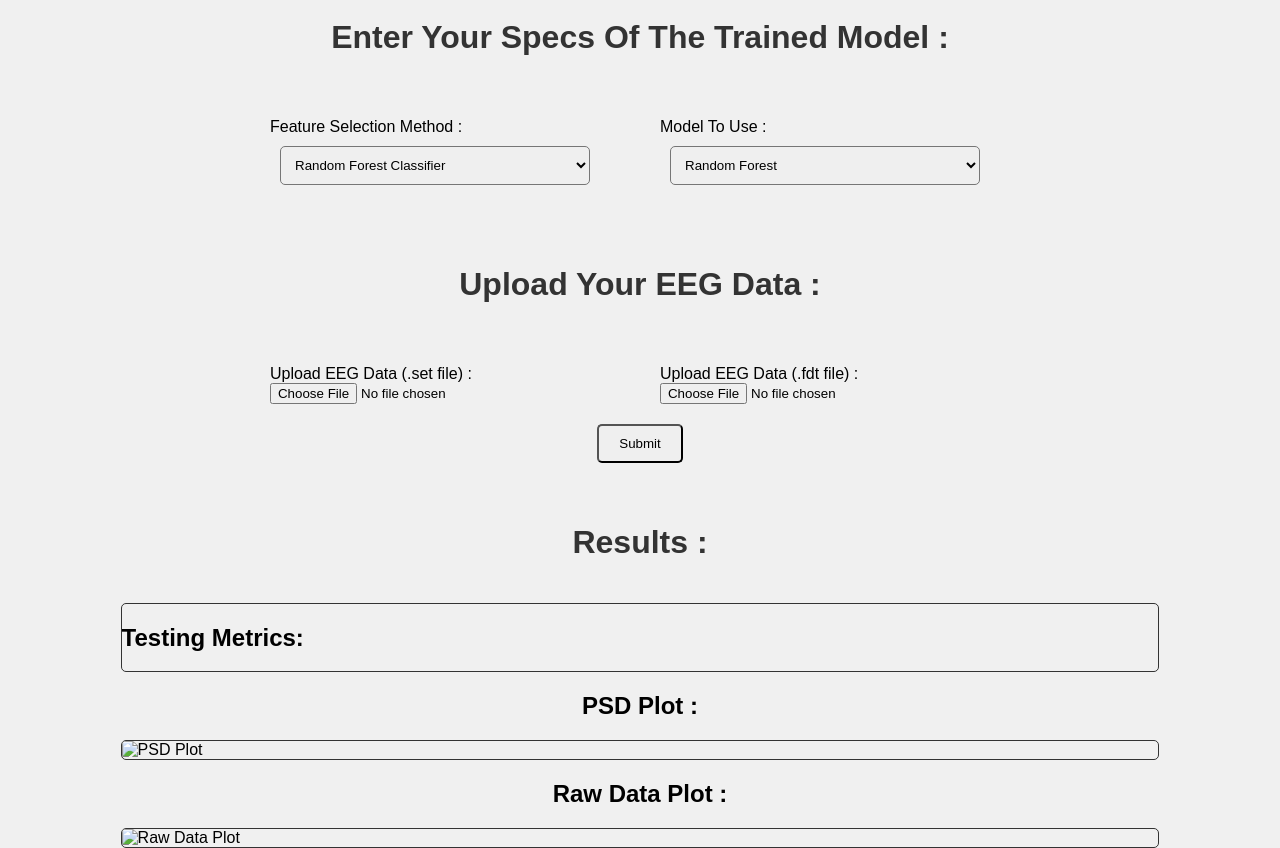
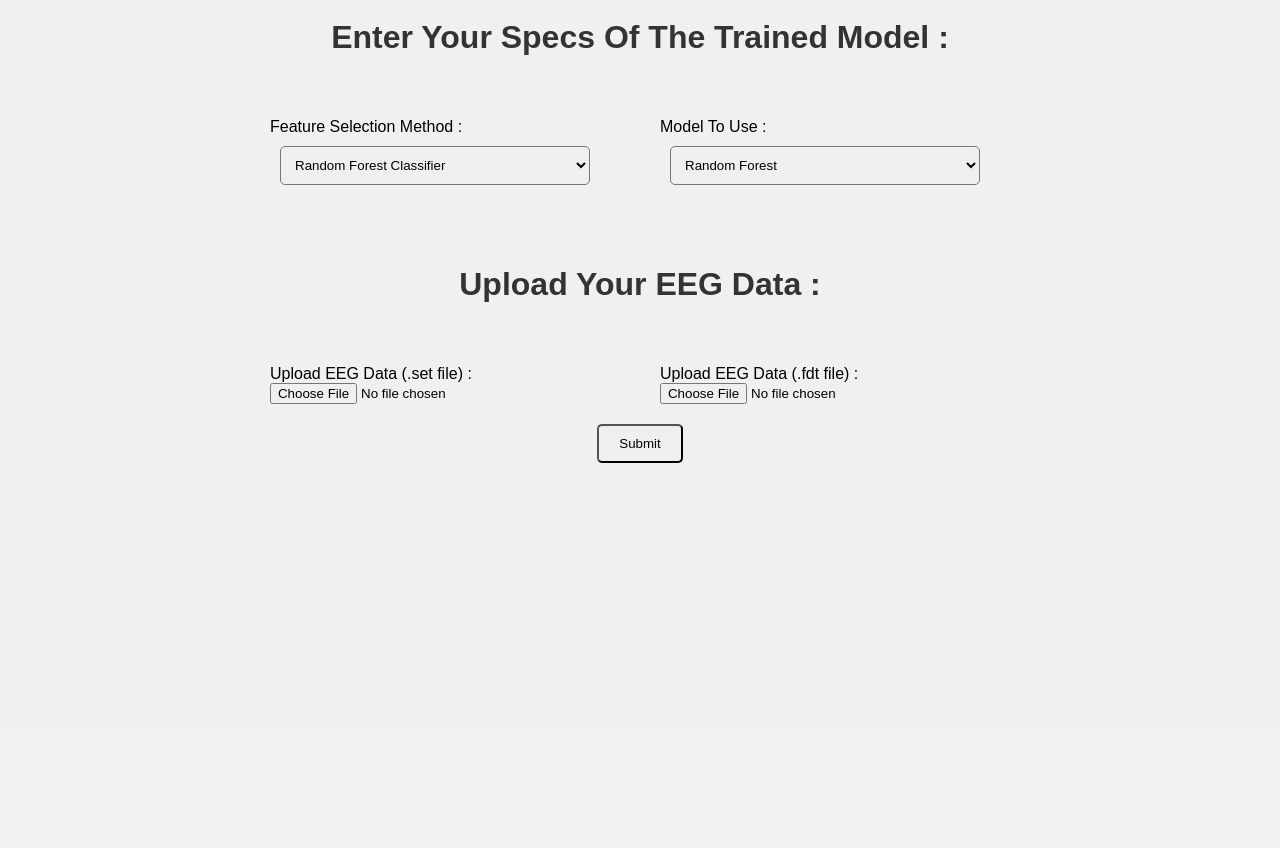
Before and after one commit to AmineMekki01/project_study_of_attentional_deficit, a Flask app: page /test in a window 1280 px wide. Shown: the part 68-916 px from the top of the page. After the commit the page ends 531 px from the top, so only its background shows below. Run offline with Flask 3, Linux system fonts and the light colour scheme.

Commit message:
feat(update): Updating web code

```diff
--- a/static/scripts.js
+++ b/static/scripts.js
@@ -33,16 +33,34 @@
 function setupFormSubmit(endpoint) {
     $('#upload-form').submit(function(e) {
         e.preventDefault();
+
+        $('.results-container').css('display', 'none');
+        $('#metrics_id').empty();
+        // remove data from previous submission
+        $('#psd-plot').attr('src', '');
+        $('#raw-data-plot').attr('src', '');
+        $('#train-confusion-matrix').attr('src', '');
+        $('#test-confusion-matrix').attr('src', '');
+
+
         var formData = new FormData(this);
         $.ajax({
             url: endpoint,
             type: 'POST',
             data: formData,
             success: function(data) {
-                console.log("xxxxxxxxxx",data);
+
+                $('#psd-plot').attr('src', '');
+                $('#raw-data-plot').attr('src', '');
+                $('#train-confusion-matrix').attr('src', '');
+                $('#test-confusion-matrix').attr('src', '');
+                // Step 2: Show the results container when the new data arrives
+                $('.results-container').css('display', 'block');
+
                 $('#psd-plot').attr('src', data.psd_path);
                 $('#raw-data-plot').attr('src', data.raw_data_path);
                 $('#train-confusion-matrix').attr('src', data.confusion_matrix_plot_path);
+
                 var table = createTableFromJSON(data.metrics);
                 $('#metrics_id').html(table);
             },
@@ -53,6 +71,7 @@
     });
 }
 
+
 $(document).ready(function() {
     console.log("jQuery Loaded");
     console.log(window.location.pathname);
--- a/static/styles.css
+++ b/static/styles.css
@@ -170,7 +170,9 @@
     overflow-x: auto;  /* Horizontal scroll */
     min-height: 0.01%;
 }
-
+.results-container {
+    display: none;
+}
 table {
     width: 100%;
     border-collapse: collapse;
--- a/templates/testPage.html
+++ b/templates/testPage.html
@@ -61,7 +61,10 @@
 
         </div>
 
-
+        <div class="plot-container">
+            <h2>Confusion Matrix :</h2>
+            <img id="train-confusion-matrix" alt="Train confusion matrix">
+        </div>
         <div class="plot-container">
             <h2>PSD Plot :</h2>
             <img id="psd-plot" alt="PSD Plot">
```
